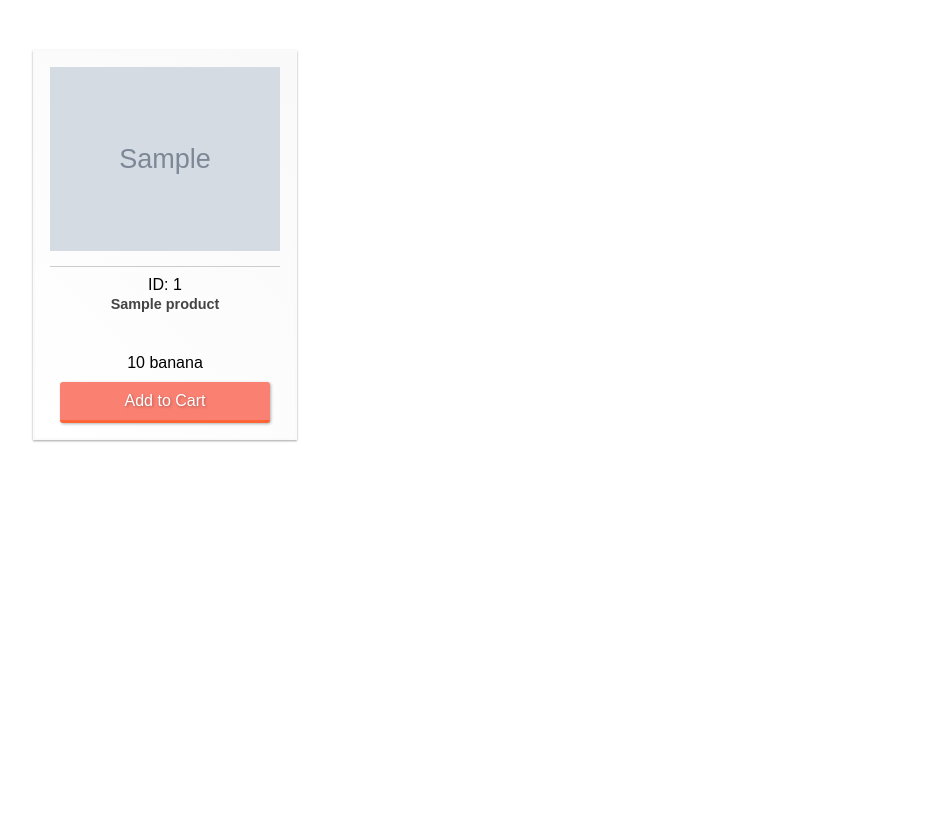
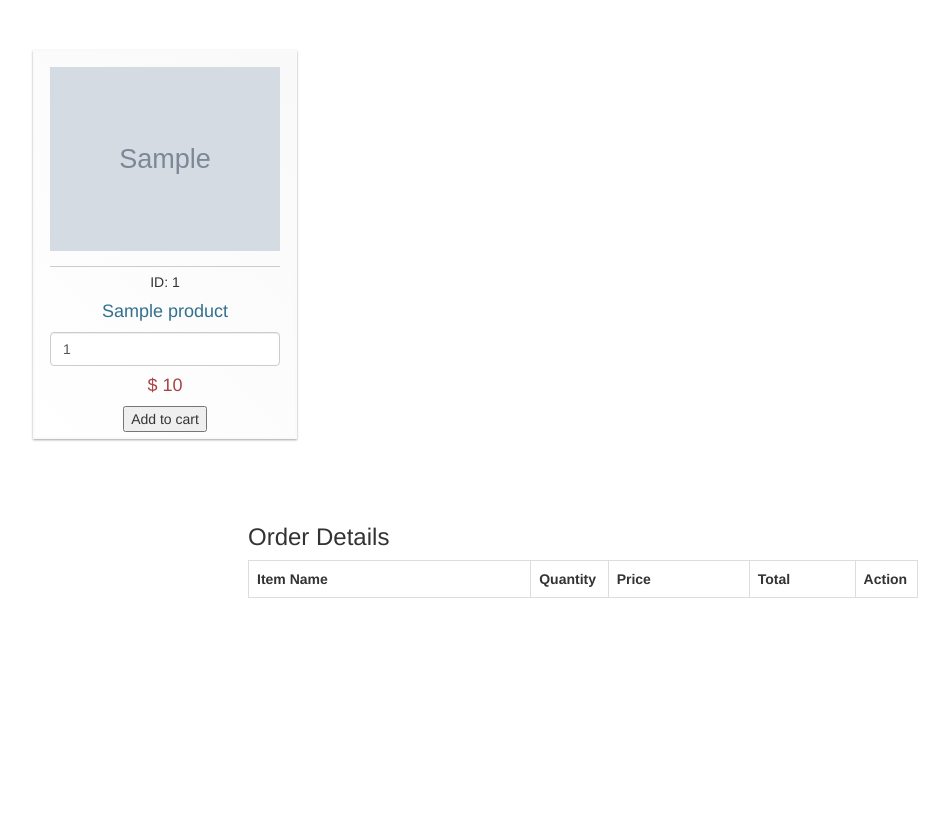
Before and after one commit to moriarty3k/thit-cho-cham-mam-tom, a PHP site: page /product.php in a window 1280 px wide. Shown: the top 838 px of the page, without its empty margins (57-1006 px from the left). After the commit the page ends 598 px from the top, so only its background shows below. Run offline with PHP 8.4, Linux system fonts and the light colour scheme; tables that the repository leaves empty or names only in its code hold one stand-in row (values such as "Sample post"); grey boxes marked "Sample" are stand-in pictures; lists and menus that the app fills with data are empty.

Commit message:
am i insane?

```diff
--- a/css/product.css
+++ b/css/product.css
@@ -7,6 +7,7 @@
     font-family: Calluna, Arial, sans-serif;
     min-height: 1000px;
   }
+
   .img {
     height: 200px;
     width: 100%;
@@ -36,6 +37,7 @@
      margin-right:1%;
      text-align: center;
   }
+
   .columns_4 figure:nth-child(4){
       margin-right: 1%;
   }
@@ -90,25 +92,7 @@
     text-overflow:ellipsis;
   }
 
-  a.button{
-    padding:10px;
-    background:salmon;
-    margin:10px;
-    display:block;
-    text-align:center;
-    color:#fff;
-    transition:all 1s linear;
-    text-decoration:none;
-    text-shadow:1px 1px 3px rgba(0,0,0,0.3);
-    border-radius:3px;
-    border-bottom:3px solid #ff6536;
-    box-shadow:1px 1px 3px rgba(0,0,0,0.3);
-  }
-  a.button:hover{
-    background:#ff6536;
-    border-bottom:3px solid salmon;
-    color:#f1f2f3;
-  }
+
   @media screen and (max-width: 960px) {
     #columns figure { width: 24%; }
   }
--- a/index.php
+++ b/index.php
@@ -57,6 +57,7 @@ if (isset($_GET['logout'])) {
     	<p> <a href="index.php?logout='1'" style="color: red;">logout</a> </p>
 		<p> <a href="transfer.php" style="color: blue;">money transfer</a> </p>
 		<p> <a href="recharge.php" style="color: green;">money recharge</a> </p>
+		<p> <a href="product.php" style="color: salmon;">shopping</a> </p>
 			<!--cookie check, will delete!! -->
 
 
--- a/product.php
+++ b/product.php
@@ -1,28 +1,57 @@
 <?php
-session_start();
-
-// initializing variables
-$username = "";
-$email    = "";
-$errors = array();
-
-// connect to the database
-$db = mysqli_connect('localhost', 'root', '', 'wokwokwokwok');
-
-if ($db->connect_error) {
-    die("Connection failed: " . $db->connect_error);
-}
+include('server.php');
 
 
-
-$sql = "SELECT id, name, price, image FROM products";
-$result = $db->query($sql);
+$query = "SELECT id, name, price, image FROM products";
+$result = mysqli_query($db,$query);
 
 
+if (isset($_POST["add"])) {
+    array_push($sucess, "ok");
+//     if(isset($_SESSION["shopping_cart"])) {
+//         $item_array_id = array_column($_SESSION["shopping_cart"], "item_id");
+//         if(!in_array($_GET["id"], $item_array_id)) {
+//               $count = count($_SESSION["shopping_cart"]);
+//               $item_array = array(
+//                    'item_id'               =>     $_GET["id"],
+//                    'item_name'               =>     $_POST["hidden_name"],
+//                    'item_price'          =>     $_POST["hidden_price"],
+//                    'item_quantity'          =>     $_POST["quantity"]
+//               );
+//               $_SESSION["shopping_cart"][$count] = $item_array;
+//         } else {
+//               echo '<script>alert("Item Already Added")</script>';
+//               echo '<script>window.location="product.php"</script>';
+//         }
+//     } else {
+//         $item_array = array(
+//               'item_id'               =>     $_GET["id"],
+//               'item_name'               =>     $_POST["hidden_name"],
+//               'item_price'          =>     $_POST["hidden_price"],
+//               'item_quantity'          =>     $_POST["quantity"]
+//          );
+//          $_SESSION["shopping_cart"][0] = $item_array;
+//     }
+// }
+// if(isset($_GET["action"]))
+// {
+//     if($_GET["action"] == "delete")
+//     {
+//          foreach($_SESSION["shopping_cart"] as $keys => $values)
+//          {
+//               if($values["item_id"] == $_GET["id"])
+//               {
+//                    unset($_SESSION["shopping_cart"][$keys]);
+//                    echo '<script>alert("Item Removed")</script>';
+//                    echo '<script>window.location="product.php"</script>';
+//               }
+//          }
+//     }
 
 
-
-$db->close();
+} else {
+    array_push($errors, "ko");
+}
 ?>
 
 <!DOCTYPE html>
@@ -31,43 +60,71 @@ $db->close();
     <meta name="viewport" content="width=device-width, initial-scale=1">
     <title>Products</title>
     <link rel="stylesheet" type="text/css" href="/css/product.css">
+    <link rel="stylesheet" href="https://maxcdn.bootstrapcdn.com/bootstrap/3.3.6/css/bootstrap.min.css" />
 </head>
 <!--Changing the number in the column_# class changes the number of columns-->
 <body>
     <div id="wrap">
         <div id="columns" class="columns_4">
-        <?php  if ($result->num_rows > 0) : ?>
-            <?php while($row = $result->fetch_assoc()) : ?>
+        <?php  if (mysqli_num_rows($result) > 0) : ?>
+            <?php while($row = mysqli_fetch_assoc($result)) : ?>
                 <figure>
-                    <img class="img" src="<?php echo $row['image']?>">
-                    <span class="id">ID: <?php echo $row['id'] ?></span>
-                    <figcaption><?php echo $row['name'] ?></figcaption>
-                    <span class="price"><?php echo $row['price'] ?> banana</span>
-                    <a class="button" href="#">Add to Cart</a>
+                    <form method="post" action="product.php?action=add&id=<?php echo $row["id"]; ?>">
+                        <img class="img" src="<?php echo $row['image']?>">
+                        <span class="id">ID: <?php echo $row['id'];?></span>
+                        <h4 class="text-info"><?php echo $row["name"]; ?></h4>
+                        <input type="text" name="quantity" class="form-control" value="1" />
+                        <h4 class="text-danger">$ <?php echo $row["price"]; ?></h4>
+                        <input type="button" class="button" type="submit" name="add" value="Add to cart">
+                        <input type="hidden" name="hidden_name" value="<?php echo $row['name']?>">
+                        <input type="hidden" name="hidden_price" value="<?php echo $row['price']?>">
+                    </form>
                 </figure>
             <?php endwhile ?>
         <?php endif ?>
         </div>
     </div>
 
+    <div style="width:700px; align:center" class="container table-responsive" >
+        <h3>Order Details</h3>
+        <table class="table table-bordered">
+            <tr>
+                <th width="40%">Item Name</th>
+                <th width="10%">Quantity</th>
+                <th width="20%">Price</th>
+                <th width="15%">Total</th>
+                <th width="5%">Action</th>
+            </tr>
+
+            <!-- <?php
+            if(!empty($_SESSION["shopping_cart"]))  {
+                $total = 0;
+                foreach($_SESSION["shopping_cart"] as $keys => $values)
+                {
+            ?>
+            <tr>
+                <td><?php echo $values["item_name"]; ?></td>
+                <td><?php echo $values["item_quantity"]; ?></td>
+                <td>$ <?php echo $values["item_price"]; ?></td>
+                <td>$ <?php echo number_format($values["item_quantity"] * $values["item_price"], 2); ?></td>
+                <td><a href="product.php?action=delete&id=<?php echo $values["item_id"]; ?>"><span class="text-danger">Remove</span></a></td>
+            </tr>
+            <?php
+                $total = $total + ($values["item_quantity"] * $values["item_price"]);
+                   }
+            ?>
+            <tr>
+                <td colspan="3" align="right">Total</td>
+                <td align="right">$ <?php echo number_format($total, 2); ?></td>
+                <td></td>
+            </tr>
+            <?php
+            }
+            ?>   -->
+        </table>
+    </div>
 </body>
 
 
-<!-- <body>
-    <?php  if ($result->num_rows > 0) : ?>
-         //output data of each row
-            <?php while($row = $result->fetch_assoc()) : ?>
-                <div class="product">
-                    <img src="<?php echo $row['image']?>" alt="product image">
-                    <div class="container">
-                        <p>ID: <?php echo $row['id'] ?></p>
-                        <p>Name: <?php echo $row['name'] ?></p>
-                        <p>Price: <?php echo $row['price'] ?> banana</p>
-                    </div>
-                </div>
-            <?php endwhile ?>
 
-    <?php endif ?>
-
-</body> -->
 </html>
```
